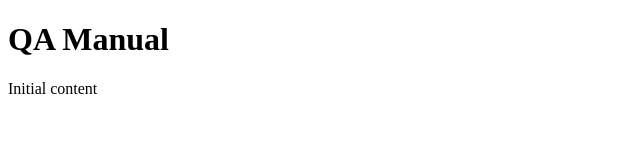
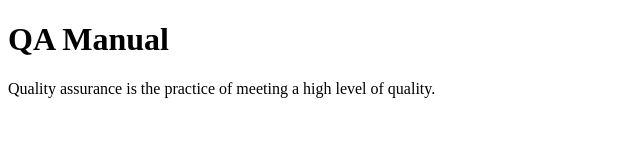
Before and after one commit to mpodolyan/Homework2, a plain HTML site: page QAmanual.html in a window 1280 px wide. Shown: the whole page, without its empty margins (0-640 px from the left). Drawn offline with Linux system fonts and the light colour scheme.

Commit message:
Second commit

```diff
--- a/QAmanual.html
+++ b/QAmanual.html
@@ -6,6 +6,6 @@
 </head>
 <body>
     <h1>QA Manual</h1>
-    <p>Initial content</p>
+    <p>Quality assurance is the practice of meeting a high level of quality.</p>
 </body>
 </html>
```
